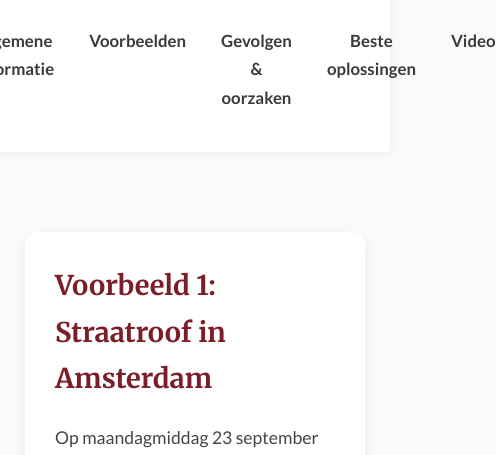
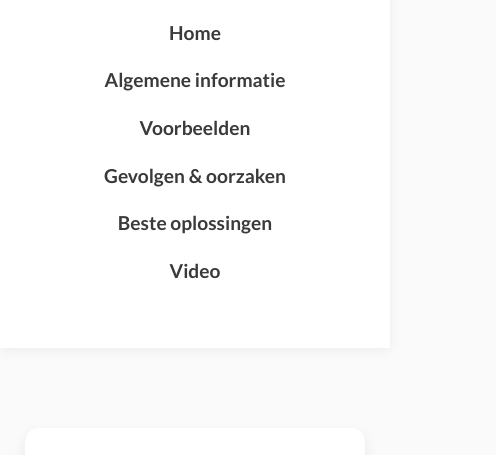
Before and after one commit to darwthr-jpg/PWS, a plain HTML site: page voorbeelden.html in a window 390 px wide. Shown: the part 328-783 px from the top of the page, 496 px wide, since content can reach past the window. Drawn offline with Linux system fonts and the light colour scheme.

Commit message:
Refactor CSS with media query for responsive design

```diff
--- a/voorbeelden.css
+++ b/voorbeelden.css
@@ -130,4 +130,18 @@ footer {
   font-size: 0.9em;
   color: #777;
   border-top: 1px solid #e5e5e5;
+
 }
+
+@media screen and (max-width: 600px) {
+    nav ul {
+        flex-direction: column;   /* Меню вертикальное */
+        gap: 15px;                /* Расстояние между пунктами */
+        align-items: center;      /* Центрируем меню */
+        margin: 20px 0;           /* Немного меньше отступ сверху */
+    }
+
+    nav a {
+        font-size: 1.2em;         /* Текст чуть больше для удобства */
+    }
+}
```
